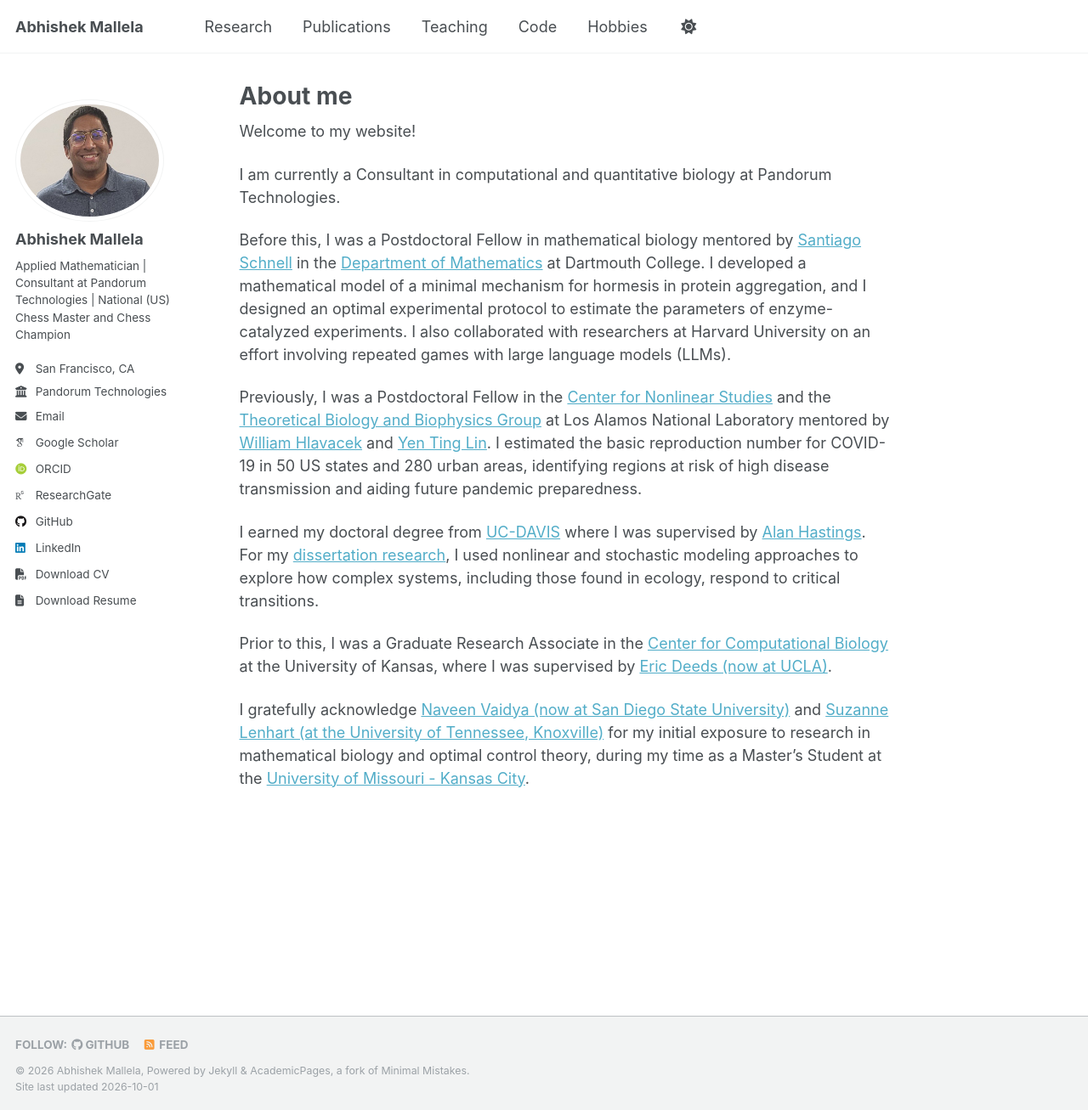
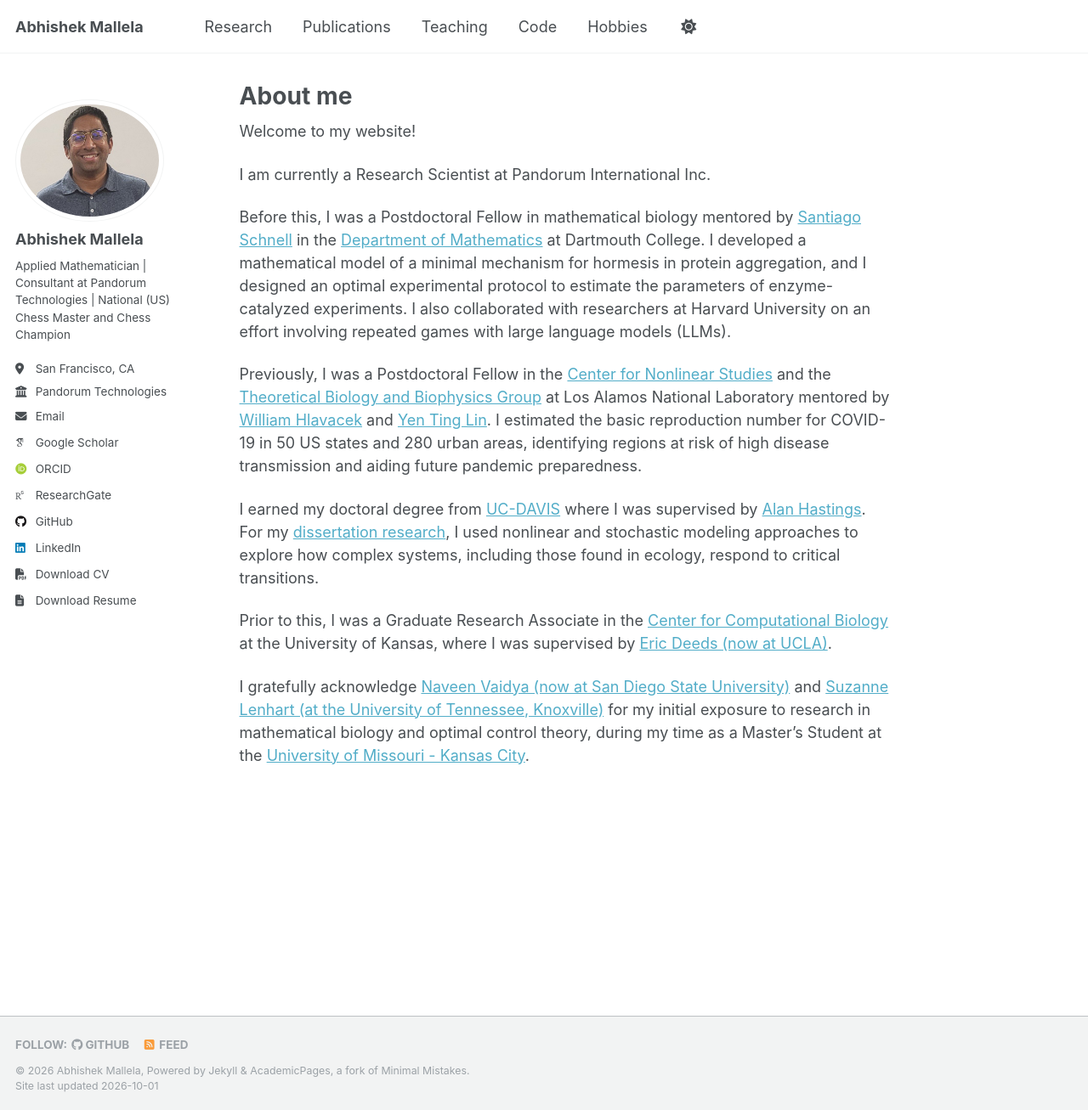
Before and after one commit to dynova/dynova.github.io, a Jekyll site: the page built from _pages/about.md, in a window 1280 px wide and 1307 px high. Shown: the whole window at 85% size. Built offline with Jekyll 4.4.1, drawn with Linux system fonts in a browser that asks for light colours; some web fonts are replaced.

Commit message:
Updated employment

```diff
--- a/_pages/about.md
+++ b/_pages/about.md
@@ -10,7 +10,7 @@ redirect_from:
 
 Welcome to my website!
 
-I am currently a Consultant in computational and quantitative biology at Pandorum Technologies.
+I am currently a Research Scientist at Pandorum International Inc.
 
 Before this, I was a Postdoctoral Fellow in mathematical biology mentored by [Santiago Schnell](https://faculty-directory.dartmouth.edu/santiago-schnell) in the [Department of Mathematics](https://math.dartmouth.edu) at Dartmouth College. I developed a mathematical model of a minimal mechanism for hormesis in protein aggregation, and I designed an optimal experimental protocol to estimate the parameters of enzyme-catalyzed experiments. I also collaborated with researchers at Harvard University on an effort involving repeated games with large language models (LLMs).
 
```
Also changed, not shown: 3 other files.
